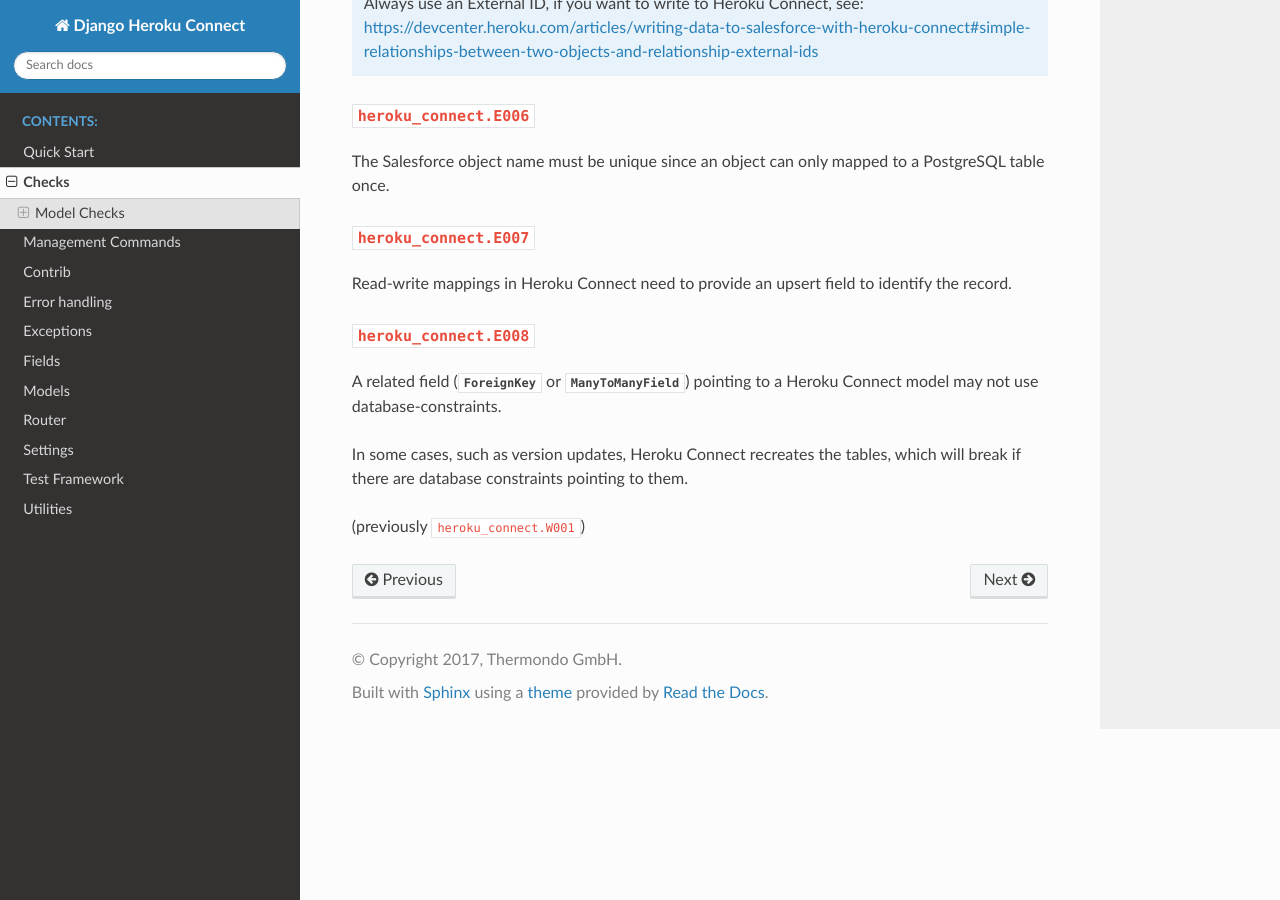
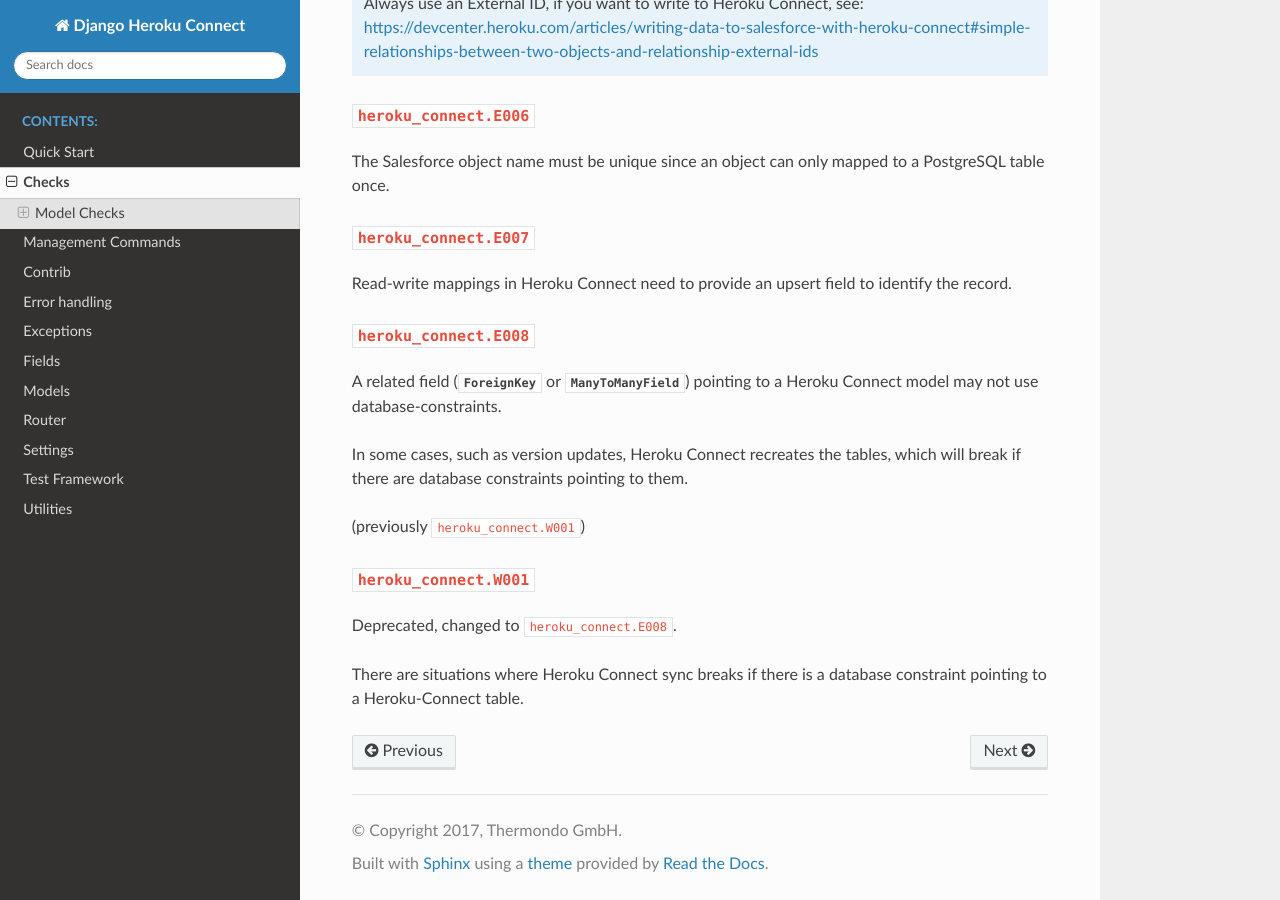
Before and after one commit to thermondo/django-heroku-connect, a Sphinx documentation site: the page built from docs/checks.rst, in a window 1280 px wide and 900 px high, scrolled down 883 px. Built offline with Sphinx 7.4.7 and the Read the Docs theme 2.0.0, drawn with Linux system fonts in a browser that asks for light colours.

Commit message:
more docs

```diff
--- a/docs/checks.rst
+++ b/docs/checks.rst
@@ -64,3 +64,11 @@
 which will break if there are database constraints pointing to them.
 
 (previously ``heroku_connect.W001``)
+
+``heroku_connect.W001``
+~~~~~~~~~~~~~~~~~~~~~~~
+
+Deprecated, changed to ``heroku_connect.E008``.
+
+There are situations where Heroku Connect sync breaks if there is a database constraint
+pointing to a Heroku-Connect table.
```
